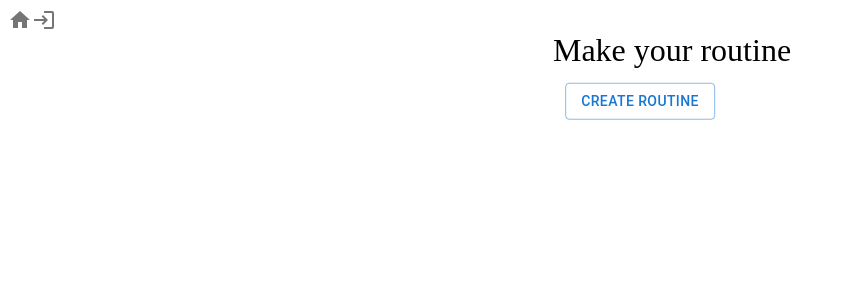
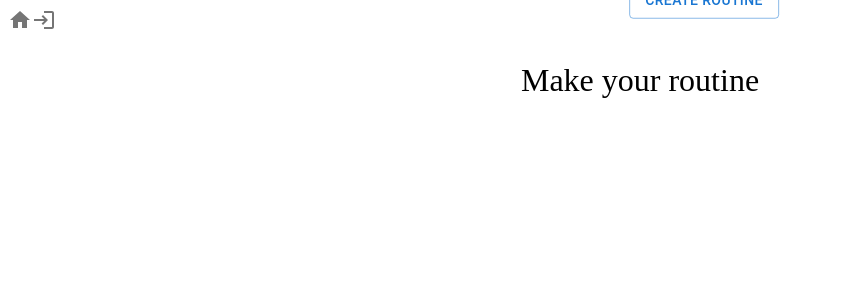
Before and after one commit to maengoose/routinary, a React (Create React App) app: page /routine in a window 1280 px wide. Shown: the top 300 px of the page, without its empty margins (0-843 px from the left). Built offline with nearby package versions, Linux system fonts and the light colour scheme.

Commit message:
⚡️ make your routine 문구 가운데 정렬

```diff
--- a/src/pages/DailyRoutine/style.ts
+++ b/src/pages/DailyRoutine/style.ts
@@ -24,6 +24,13 @@ export const blinkTextCursor = keyframes`
 `
 
 export const TextAnime = styled.div`
+  position: absolute;
+  top: 10%;
+  left: 50%;
+  right: auto;
+  bottom: auto;
+  transform: translate(-50%, -50%);
+
   padding: 1em;
   font-family: 'Nanum Myeongjo', serif;
   margin: 0 auto;
```
